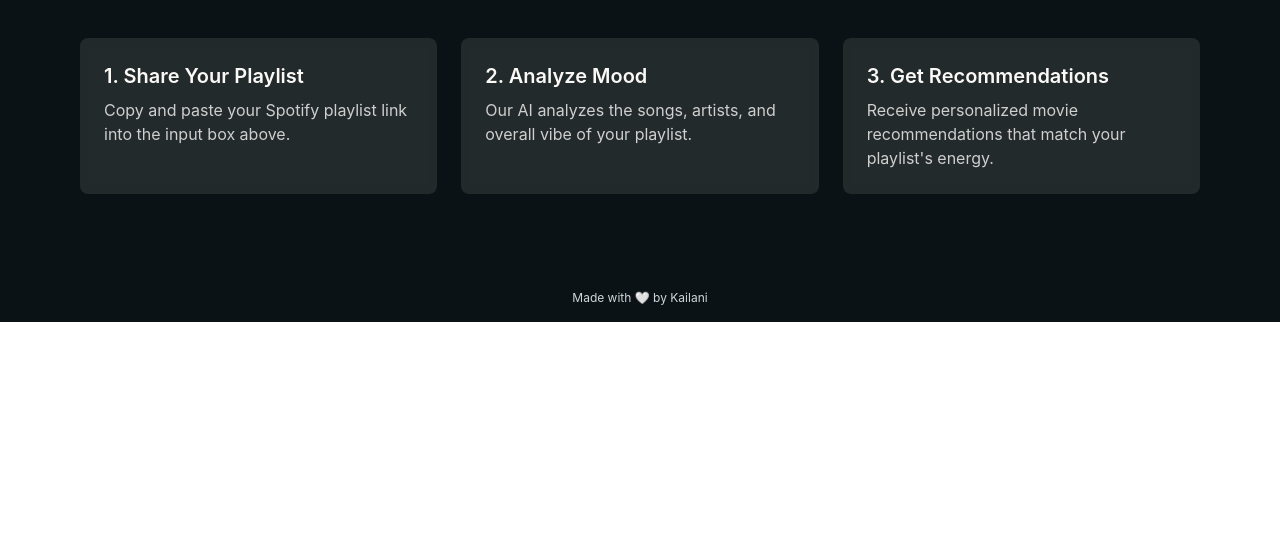
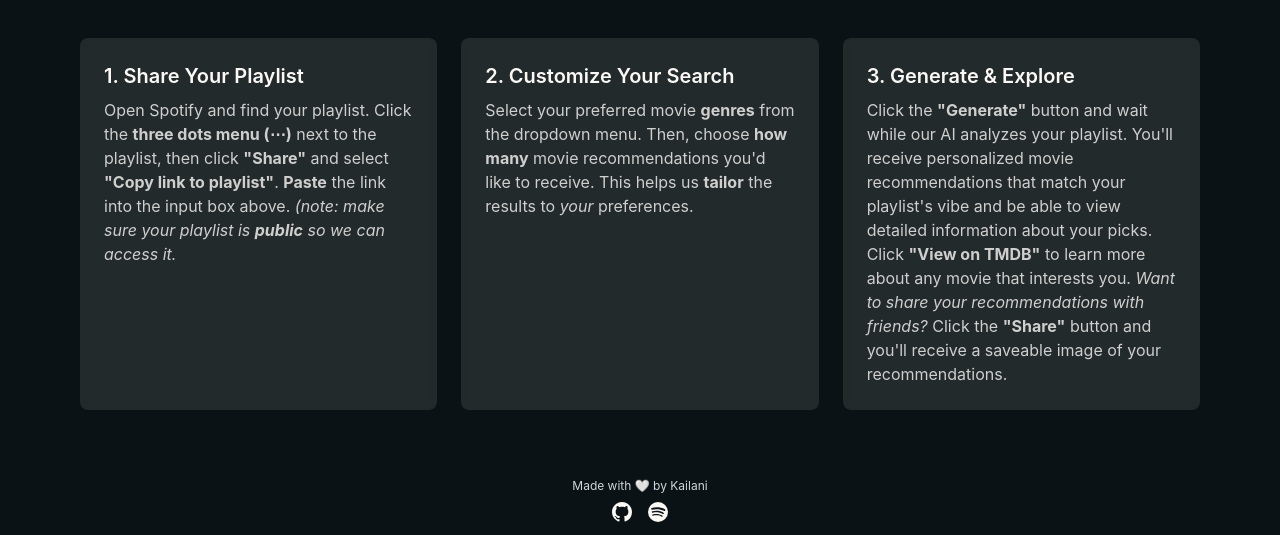
Before and after one commit to kaixivory/filmify, a React (Create React App) app in the folder frontend/: page / in a window 1280 px wide. Shown: the part 549-1084 px from the top of the page. Before the commit the page ends 871 px from the top, so only its background shows below. Built offline with nearby package versions, Linux system fonts and the light colour scheme; no server answers.

Commit message:
added personal links below footer + updated how it works section

```diff
--- a/frontend/src/App.tsx
+++ b/frontend/src/App.tsx
@@ -340,10 +340,17 @@
               <p
                 className={`${
                   isDarkMode ? "text-[#faf9f6]/80" : "text-[#0b1215]/80"
-                } text-sm md:text-base`}
+                } text-sm md:text-base leading-relaxed`}
               >
-                Copy and paste your Spotify playlist link into the input box
-                above.
+                Open Spotify and find your playlist. Click the{" "}
+                <strong>three dots menu (⋯)</strong> next to the playlist, then
+                click <strong>"Share"</strong> and select{" "}
+                <strong>"Copy link to playlist"</strong>. <strong>Paste</strong>{" "}
+                the link into the input box above.{" "}
+                <em>
+                  (note: make sure your playlist is <strong>public</strong> so
+                  we can access it.
+                </em>
               </p>
             </div>
             <div
@@ -356,15 +363,18 @@
                   isDarkMode ? "text-[#faf9f6]" : "text-[#0b1215]"
                 } text-lg md:text-xl font-semibold mb-2`}
               >
-                2. Analyze Mood
+                2. Customize Your Search
               </h3>
               <p
                 className={`${
                   isDarkMode ? "text-[#faf9f6]/80" : "text-[#0b1215]/80"
-                } text-sm md:text-base`}
+                } text-sm md:text-base leading-relaxed`}
               >
-                Our AI analyzes the songs, artists, and overall vibe of your
-                playlist.
+                Select your preferred movie <strong>genres</strong> from the
+                dropdown menu. Then, choose <strong>how many</strong> movie
+                recommendations you'd like to receive. This helps us{" "}
+                <strong>tailor</strong> the results to <em>your</em>{" "}
+                preferences.
               </p>
             </div>
             <div
@@ -377,15 +387,22 @@
                   isDarkMode ? "text-[#faf9f6]" : "text-[#0b1215]"
                 } text-lg md:text-xl font-semibold mb-2`}
               >
-                3. Get Recommendations
+                3. Generate & Explore
               </h3>
               <p
                 className={`${
                   isDarkMode ? "text-[#faf9f6]/80" : "text-[#0b1215]/80"
-                } text-sm md:text-base`}
+                } text-sm md:text-base leading-relaxed`}
               >
-                Receive personalized movie recommendations that match your
-                playlist's energy.
+                Click the <strong>"Generate"</strong> button and wait while our
+                AI analyzes your playlist. You'll receive personalized movie
+                recommendations that match your playlist's vibe and be able to
+                view detailed information about your picks. Click{" "}
+                <strong>"View on TMDB"</strong> to learn more about any movie
+                that interests you.{" "}
+                <em>Want to share your recommendations with friends?</em> Click
+                the <strong>"Share"</strong> button and you'll receive a
+                saveable image of your recommendations.
               </p>
             </div>
           </div>
@@ -397,6 +414,44 @@
         } font-montserrat text-xs transition-colors duration-300 px-4`}
       >
         Made with {isDarkMode ? "🤍" : "🖤"} by Kailani
+        <div className="flex items-center justify-center gap-4 mt-2">
+          <a
+            href="https://github.com/kaixivory"
+            target="_blank"
+            rel="noopener noreferrer"
+            className={`hover:opacity-80 transition-opacity ${
+              isDarkMode ? "text-[#faf9f6]" : "text-[#0b1215]"
+            }`}
+          >
+            <svg
+              xmlns="http://www.w3.org/2000/svg"
+              width="20"
+              height="20"
+              fill="currentColor"
+              viewBox="0 0 16 16"
+            >
+              <path d="M8 0C3.58 0 0 3.58 0 8c0 3.54 2.29 6.53 5.47 7.59.4.07.55-.17.55-.38 0-.19-.01-.82-.01-1.49-2.01.37-2.53-.49-2.69-.94-.09-.23-.48-.94-.82-1.13-.28-.15-.68-.52-.01-.53.63-.01 1.08.58 1.23.82.72 1.21 1.87.87 2.33.66.07-.52.28-.87.51-1.07-1.78-.2-3.64-.89-3.64-3.95 0-.87.31-1.59.82-2.15-.08-.2-.36-1.02.08-2.12 0 0 .67-.21 2.2.82.64-.18 1.32-.27 2-.27.68 0 1.36.09 2 .27 1.53-1.04 2.2-.82 2.2-.82.44 1.1.16 1.92.08 2.12.51.56.82 1.27.82 2.15 0 3.07-1.87 3.75-3.65 3.95.29.25.54.73.54 1.48 0 1.07-.01 1.93-.01 2.2 0 .21.15.46.55.38A8.013 8.013 0 0016 8c0-4.42-3.58-8-8-8z" />
+            </svg>
+          </a>
+          <a
+            href="https://open.spotify.com/user/cc04ev37msusv2zz2bbhpbidj?si=48735063f2ee4599"
+            target="_blank"
+            rel="noopener noreferrer"
+            className={`hover:opacity-80 transition-opacity ${
+              isDarkMode ? "text-[#faf9f6]" : "text-[#0b1215]"
+            }`}
+          >
+            <svg
+              xmlns="http://www.w3.org/2000/svg"
+              width="20"
+              height="20"
+              fill="currentColor"
+              viewBox="0 0 16 16"
+            >
+              <path d="M8 0a8 8 0 1 0 0 16A8 8 0 0 0 8 0zm3.669 11.538a.498.498 0 0 1-.686.165c-1.879-1.147-4.243-1.407-7.028-.77a.499.499 0 0 1-.222-.973c3.048-.696 5.662-.397 7.77.892a.5.5 0 0 1 .166.686zm.979-2.178a.624.624 0 0 1-.858.205c-2.15-1.321-5.428-1.704-7.972-.932a.625.625 0 0 1-.362-1.194c2.905-.881 6.517-.454 8.986 1.063a.624.624 0 0 1 .206.858zm.084-2.268C10.154 5.56 5.9 5.419 3.438 6.166a.748.748 0 1 1-.434-1.432c2.825-.857 7.523-.692 10.492 1.07a.747.747 0 1 1-.764 1.288z" />
+            </svg>
+          </a>
+        </div>
       </footer>
     </div>
   );
```
